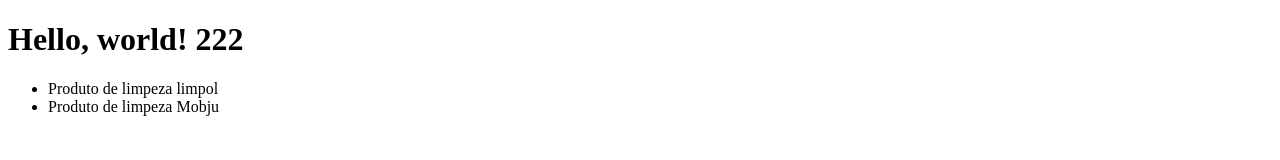
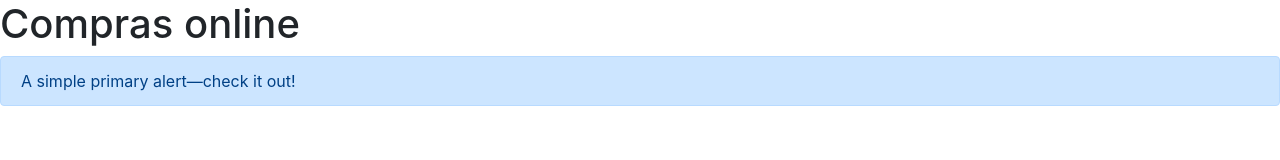
Before and after one commit to yakshyzytenzen/homeBasica, a plain HTML site: page index.html in a window 1280 px wide. Drawn offline with nearby package versions, Linux system fonts and the light colour scheme.

Commit message:
Update index.html

```diff
--- a/index.html
+++ b/index.html
@@ -3,14 +3,14 @@
   <head>
     <meta charset="utf-8">
     <meta name="viewport" content="width=device-width, initial-scale=1, shrink-to-fit=no">
-
-    <title>Hello, world!</title>
+  <!-- Bootstrap CSS -->
+  <link rel="stylesheet" href="https://stackpath.bootstrapcdn.com/bootstrap/4.4.1/css/bootstrap.min.css" integrity="sha384-Vkoo8x4CGsO3+Hhxv8T/Q5PaXtkKtu6ug5TOeNV6gBiFeWPGFN9MuhOf23Q9Ifjh" crossorigin="anonymous">
+    <title>Link Sistemas</title>
   </head>
   <body>
-    <h1>Hello, world! 222</h1>
-    <ul>
-        <li>Produto de limpeza limpol</li>
-        <li>Produto de limpeza Mobju</li>
-    </ul>
+    <h1>Compras online</h1>
+    <div class="alert alert-primary" role="alert">
+      A simple primary alert—check it out!
+    </div>
   </body>
 </html>
```
